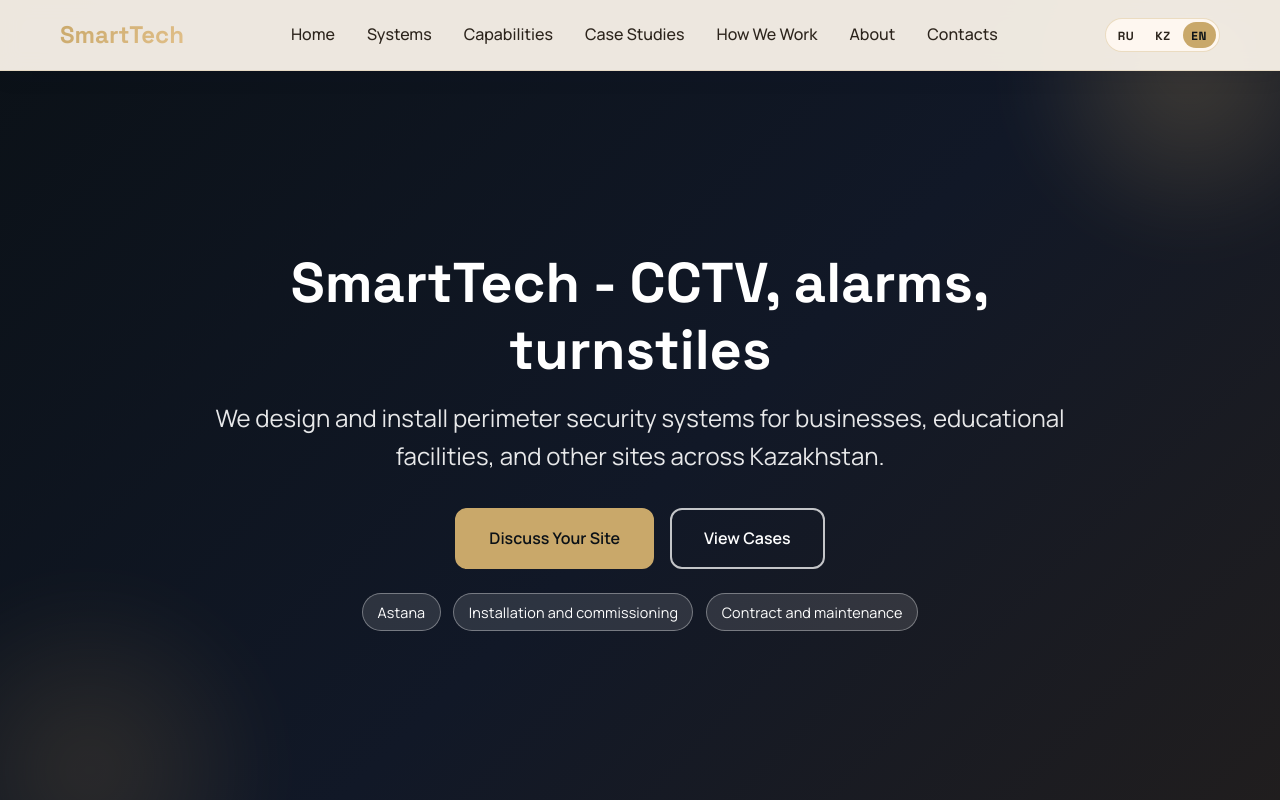
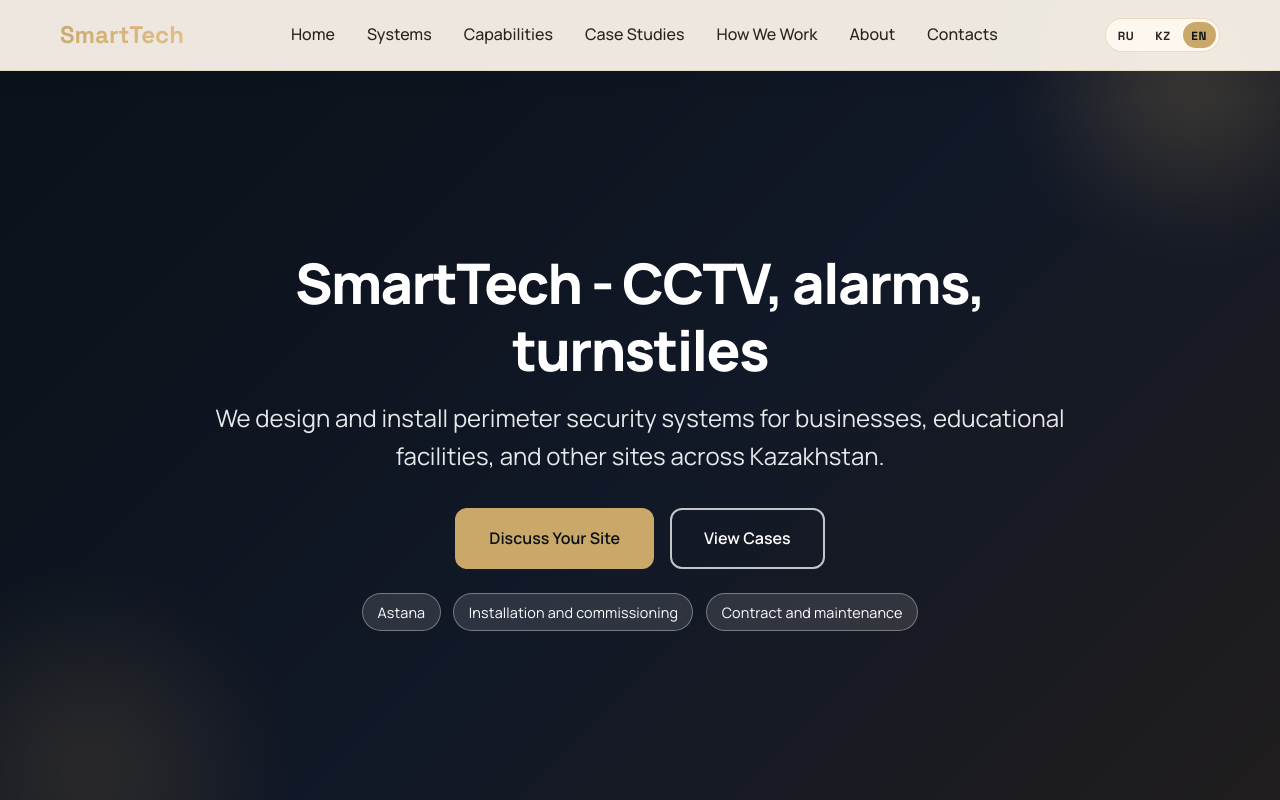
Before and after one commit to zversin/smarttech_landing, a plain HTML site: page index.html in a window 1280 px wide. Shown: the top 800 px of the page. Drawn offline with Linux system fonts and the light colour scheme.

Commit message:
Unify hero title font

```diff
--- a/style.css
+++ b/style.css
@@ -164,7 +164,8 @@ body {
     margin-bottom: 1rem;
     font-weight: 800;
     line-height: 1.2;
-    font-family: var(--font-heading);
+    font-family: var(--font-body);
+    letter-spacing: -0.03em;
 }
 
 .hero-subtitle {
```
